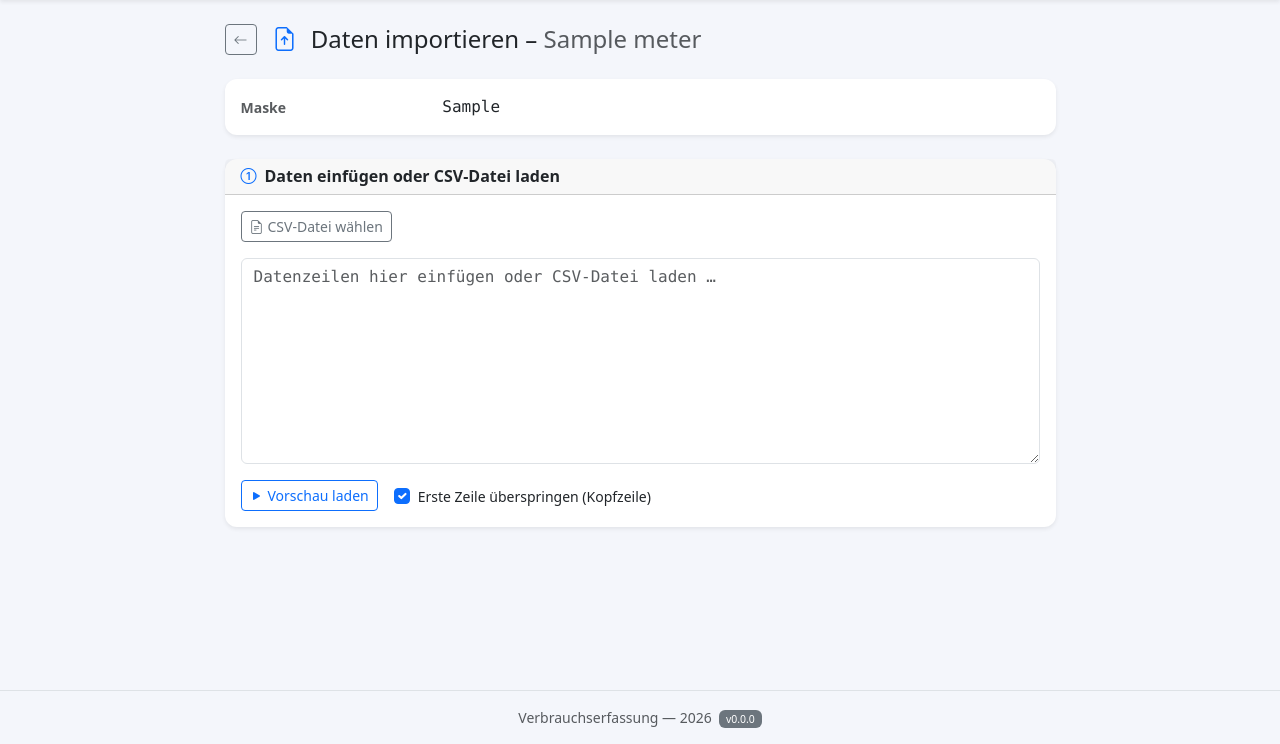
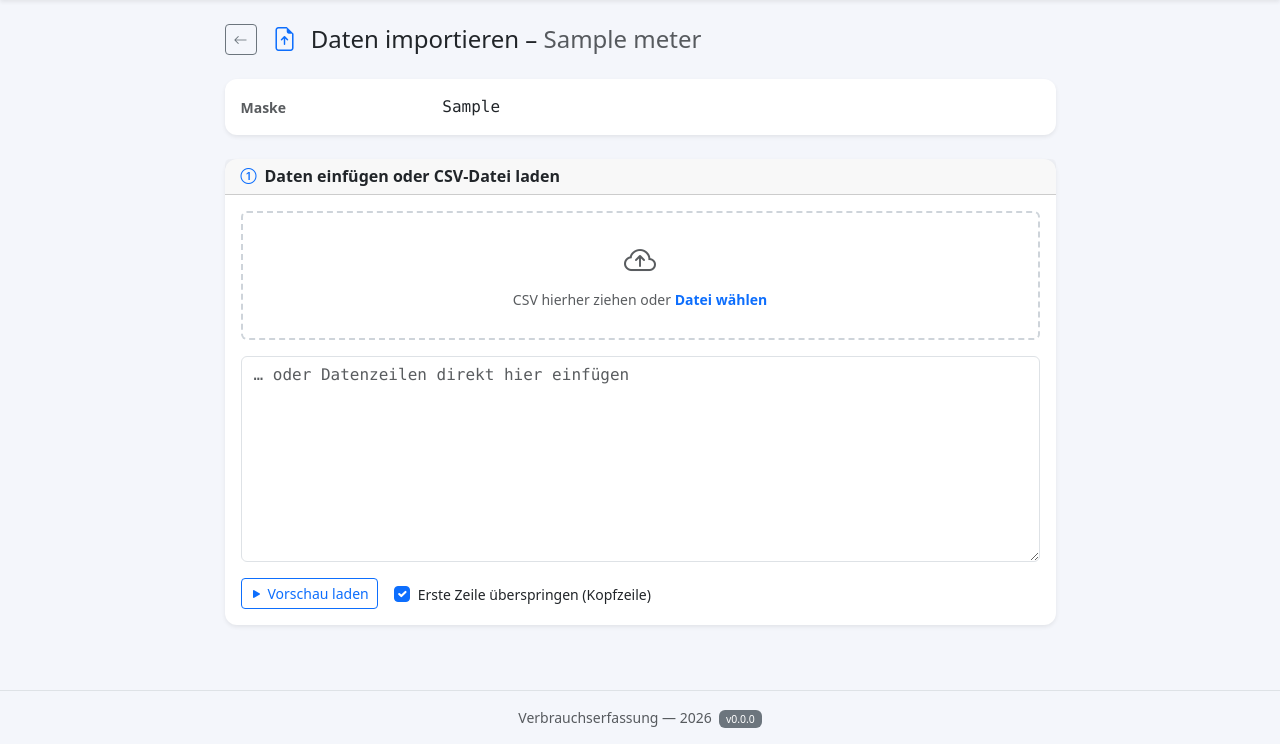
Before and after one commit to cristit/energy-consumption, a Flask app: page /meters/1/import in a window 1280 px wide. Shown: the part 56-800 px from the top of the page. Run offline with Flask 3, Linux system fonts and the light colour scheme; tables that the repository leaves empty hold one stand-in row (values such as "Sample post"); parts of the project's set-up code (start-up, migrations or seed data) failed here and were passed over.

Commit message:
feat: drag & drop CSV upload (v1.6.1)

```diff
--- a/templates/import.html
+++ b/templates/import.html
@@ -42,16 +42,19 @@
         </h6>
       </div>
       <div class="card-body">
-        <!-- CSV upload -->
-        <div class="mb-3 d-flex align-items-center gap-3 flex-wrap">
-          <label class="btn btn-outline-secondary btn-sm mb-0">
-            <i class="bi bi-file-earmark-text me-1"></i>CSV-Datei wählen
-            <input type="file" id="csvFile" accept=".csv,.txt" class="d-none" onchange="loadCsvFile(this)">
-          </label>
-          <span id="csvFileName" class="small text-muted"></span>
+        <!-- Drop zone -->
+        <div id="dropZone" class="mb-3 rounded border-2 border-dashed text-center py-4 px-3"
+             style="border: 2px dashed #ced4da; cursor: pointer; transition: all .2s"
+             onclick="document.getElementById('csvFile').click()">
+          <i class="bi bi-cloud-arrow-up fs-2 text-muted"></i>
+          <div class="mt-1 small text-muted">
+            CSV hierher ziehen oder <span class="text-primary fw-semibold">Datei wählen</span>
+          </div>
+          <div id="csvFileName" class="small text-success fw-semibold mt-1"></div>
+          <input type="file" id="csvFile" accept=".csv,.txt" class="d-none" onchange="loadCsvFile(this)">
         </div>
         <textarea id="rawData" class="form-control font-monospace mb-3" rows="8"
-                  placeholder="Datenzeilen hier einfügen oder CSV-Datei laden …"></textarea>
+                  placeholder="… oder Datenzeilen direkt hier einfügen"></textarea>
         <div class="d-flex align-items-center gap-3 flex-wrap">
           <button type="button" class="btn btn-outline-primary btn-sm" onclick="loadPreview()">
             <i class="bi bi-play-fill me-1"></i>Vorschau laden
@@ -117,18 +120,41 @@ const _fields    = {
 
 let _previewRows = [];
 
-function loadCsvFile(input) {
-  const file = input.files[0];
+function readFile(file) {
   if (!file) return;
-  document.getElementById('csvFileName').textContent = file.name;
+  document.getElementById('csvFileName').textContent = '✓ ' + file.name;
   const reader = new FileReader();
   reader.onload = e => {
-    // Detect encoding: try UTF-8, fall back shown as-is
     document.getElementById('rawData').value = e.target.result;
     document.getElementById('previewSection').classList.add('d-none');
   };
   reader.readAsText(file, 'UTF-8');
 }
+
+function loadCsvFile(input) {
+  readFile(input.files[0]);
+}
+
+// Drag & Drop
+const dz = document.getElementById('dropZone');
+['dragenter','dragover'].forEach(evt => {
+  dz.addEventListener(evt, e => {
+    e.preventDefault();
+    dz.style.borderColor = '#0d6efd';
+    dz.style.background  = '#f0f5ff';
+  });
+});
+['dragleave','drop'].forEach(evt => {
+  dz.addEventListener(evt, e => {
+    e.preventDefault();
+    dz.style.borderColor = '#ced4da';
+    dz.style.background  = '';
+  });
+});
+dz.addEventListener('drop', e => {
+  const file = e.dataTransfer.files[0];
+  if (file) readFile(file);
+});
 
 async function loadPreview() {
   const raw  = document.getElementById('rawData').value.trim();
@@ -224,6 +250,8 @@ function resetPreview() {
   document.getElementById('previewStatus').textContent = '';
   document.getElementById('csvFileName').textContent = '';
   document.getElementById('csvFile').value = '';
+  dz.style.borderColor = '#ced4da';
+  dz.style.background  = '';
 }
 
 function submitImport() {
```
